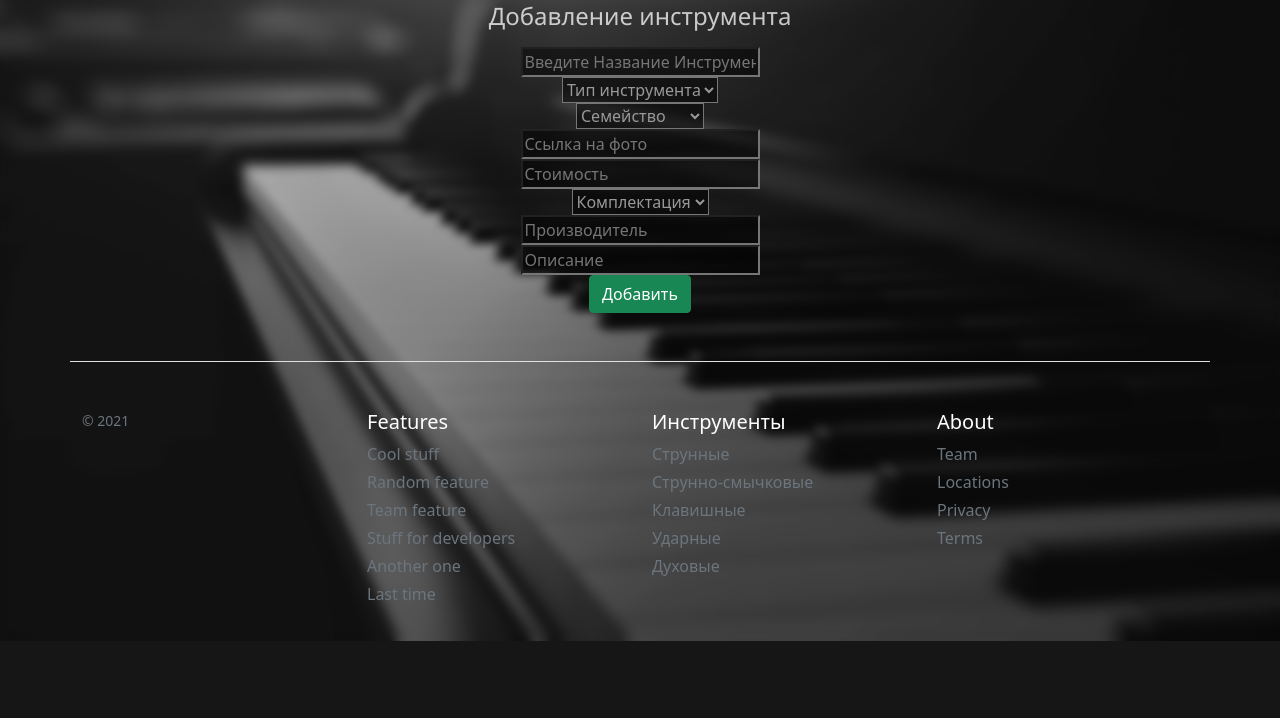
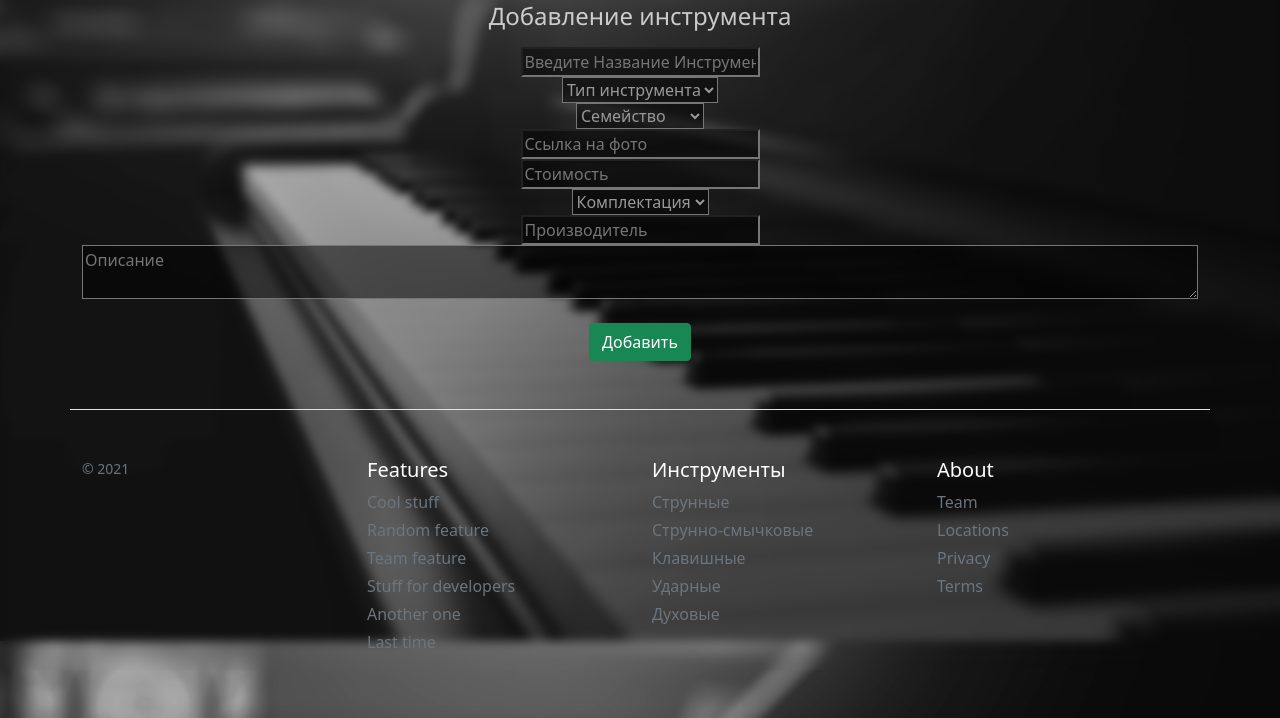
Before and after one commit to Secktor112/saet, a Flask app: page /add_inst in a window 1280 px wide. Shown: the part 159-877 px from the top of the page. Before the commit the page ends 800 px from the top, so only its background shows below. Run offline with Flask 2, Linux system fonts and the light colour scheme; a user stored in the database is signed in; tables that the repository leaves empty hold one stand-in row (values such as "Sample post"); some libraries are stand-ins or nearby versions.

Commit message:
add inst change

```diff
--- a/static/css/main.css
+++ b/static/css/main.css
@@ -195,3 +195,8 @@ body {
 .colortext {
     color: #999; /* Цвет текста */
    }
+
+.fortextarea {
+    display: block;
+    width: 100%;
+}
--- a/templates/add_inst.html
+++ b/templates/add_inst.html
@@ -30,12 +30,12 @@
             <input type="text" name="price" id="price" class="form_control forinputs colortext" placeholder="Стоимость"><br>
             <select type="text" name="options" id="options" class="form_control forinputs colortext" placeholder="Комплектация">
                 <option selected="selected">Комплектация</option>
-                <option>Base</option>
-                <option>Extend</option>
+                <option class="alert text-white">Base</option>
+                <option class="alert text-white">Extend</option>
             </select>
             <br>
             <input type="text" name="vendor" id="vendor" class="form_control forinputs colortext" placeholder="Производитель"><br>
-            <input type="text" name="disc" id="disc" class="form_control forinputs colortext" placeholder="Описание"><br>
+            <textarea type="text" name="disc" id="disc" class="forinputs fortextarea colortext" placeholder="Описание"></textarea><br>
             <input type="submit" class="btn btn-success" value="Добавить"><br>
     </form>
 {% endblock %}
--- a/templates/base.html
+++ b/templates/base.html
@@ -56,7 +56,7 @@
       </div>
       <div class="col-6 col-md">
         <h5 class="text-white">Инструменты</h5>
-        <ul class="list-unstyled text-small">
+        <ul class="list-unstyled text-small text-white">
           <li class="mb-1"><a class="link-secondary text-decoration-none" href="/instrument_family?family_id=1">Струнные</a></li>
           <li class="mb-1"><a class="link-secondary text-decoration-none" href="/instrument_family?family_id=2">Струнно-смычковые</a></li>
           <li class="mb-1"><a class="link-secondary text-decoration-none" href="/instrument_family?family_id=3">Клавишные</a></li>
--- a/view.py
+++ b/view.py
@@ -216,6 +216,9 @@ def profile():
 @app.route('/add_inst', methods=['POST', 'GET'])
 @login_required
 def add_inst():
+    if get_role(session['userid']) != 1:
+        return redirect('/')
+
     types = Type.query.all()
 
     families = Family.query.all()
@@ -231,8 +234,6 @@ def add_inst():
 
     sel_type = Type.query.filter_by(name_ru=type).first()
     sel_family = Family.query.filter_by(name_ru=family).first()
-
-
 
     try:
         new_inst = Instruments(
@@ -250,8 +251,6 @@ def add_inst():
         return redirect('/add_inst')
     except Exception as e:
         print(e)
-    # try:
-    #     new_profile =
 
     return get_template("add_inst.html", types=types, families=families)
 
```
